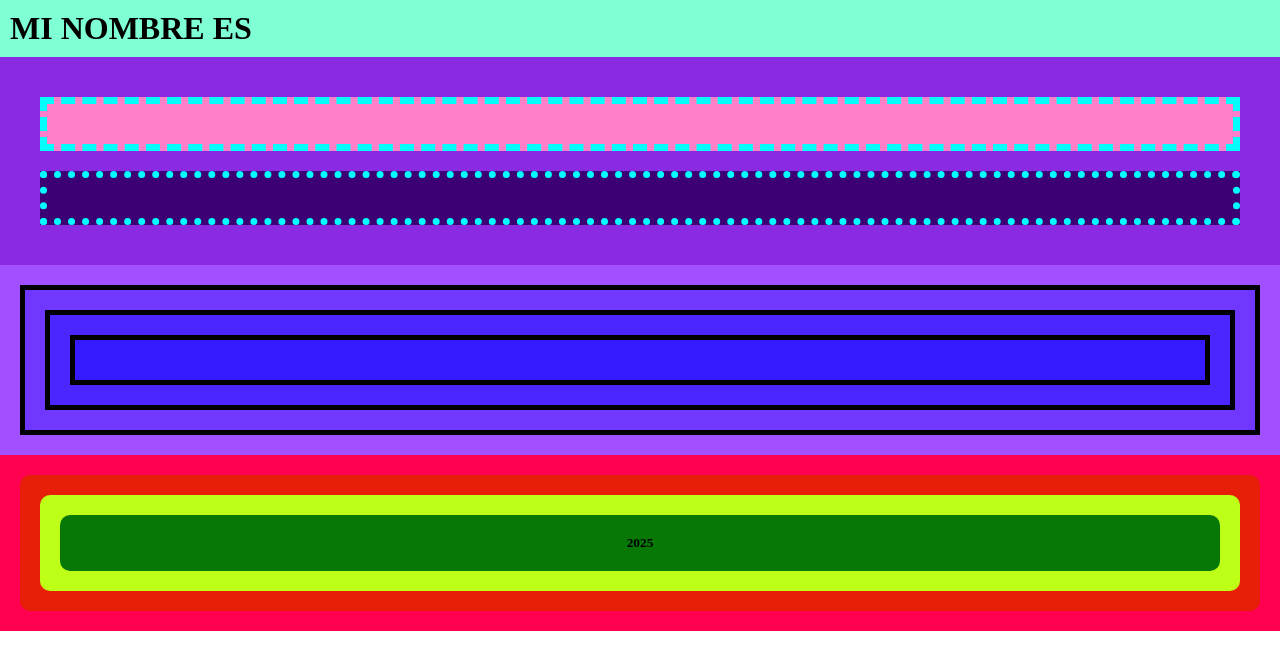
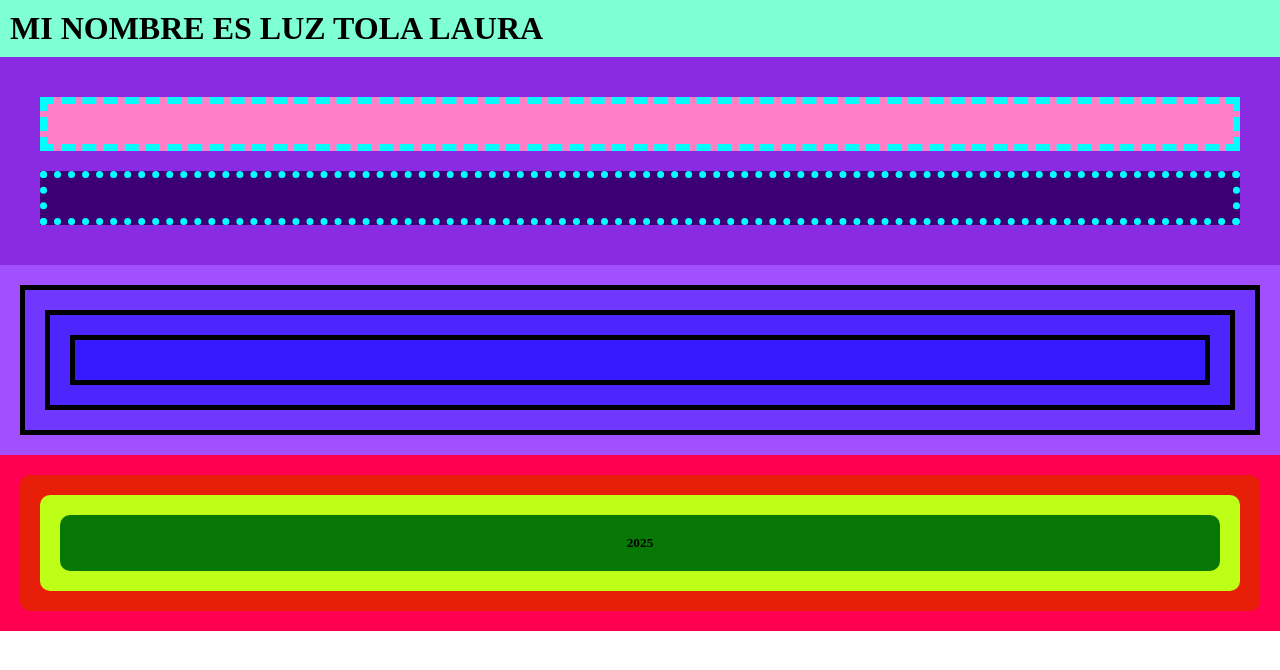
Before and after one commit to llluzl/tarea1, a plain HTML site: page index.html in a window 1280 px wide. Drawn offline with Linux system fonts and the light colour scheme.

Commit message:
Add files via upload

```diff
--- a/index.html
+++ b/index.html
@@ -8,7 +8,7 @@
 </head>
 <body>
     <div class="c1">
-        <h1>MI NOMBRE ES  </h1>
+        <h1>MI NOMBRE ES LUZ TOLA LAURA </h1>
     </div>
     <div class="c2">
         <div class="c2-1"></div>
```
